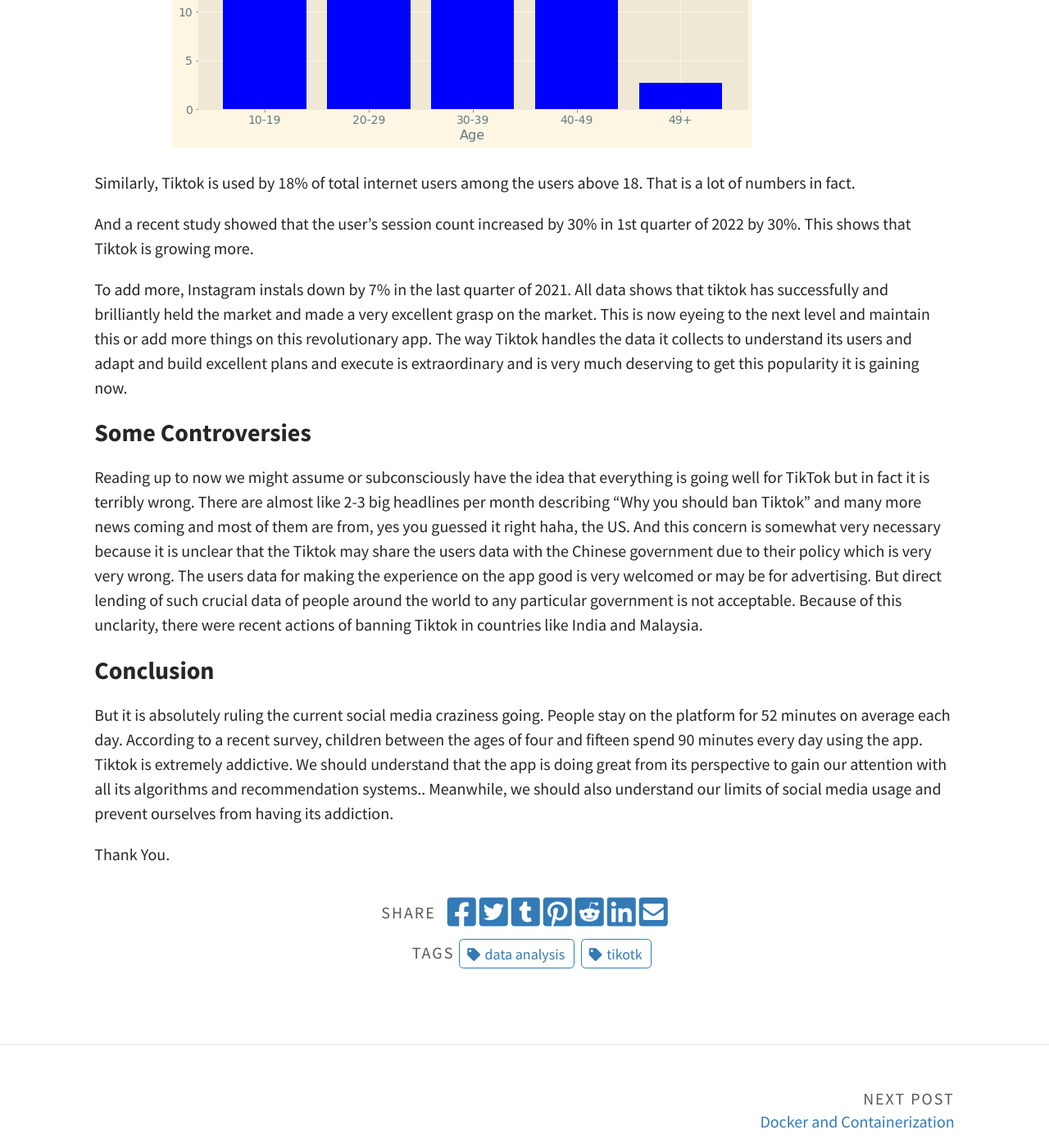
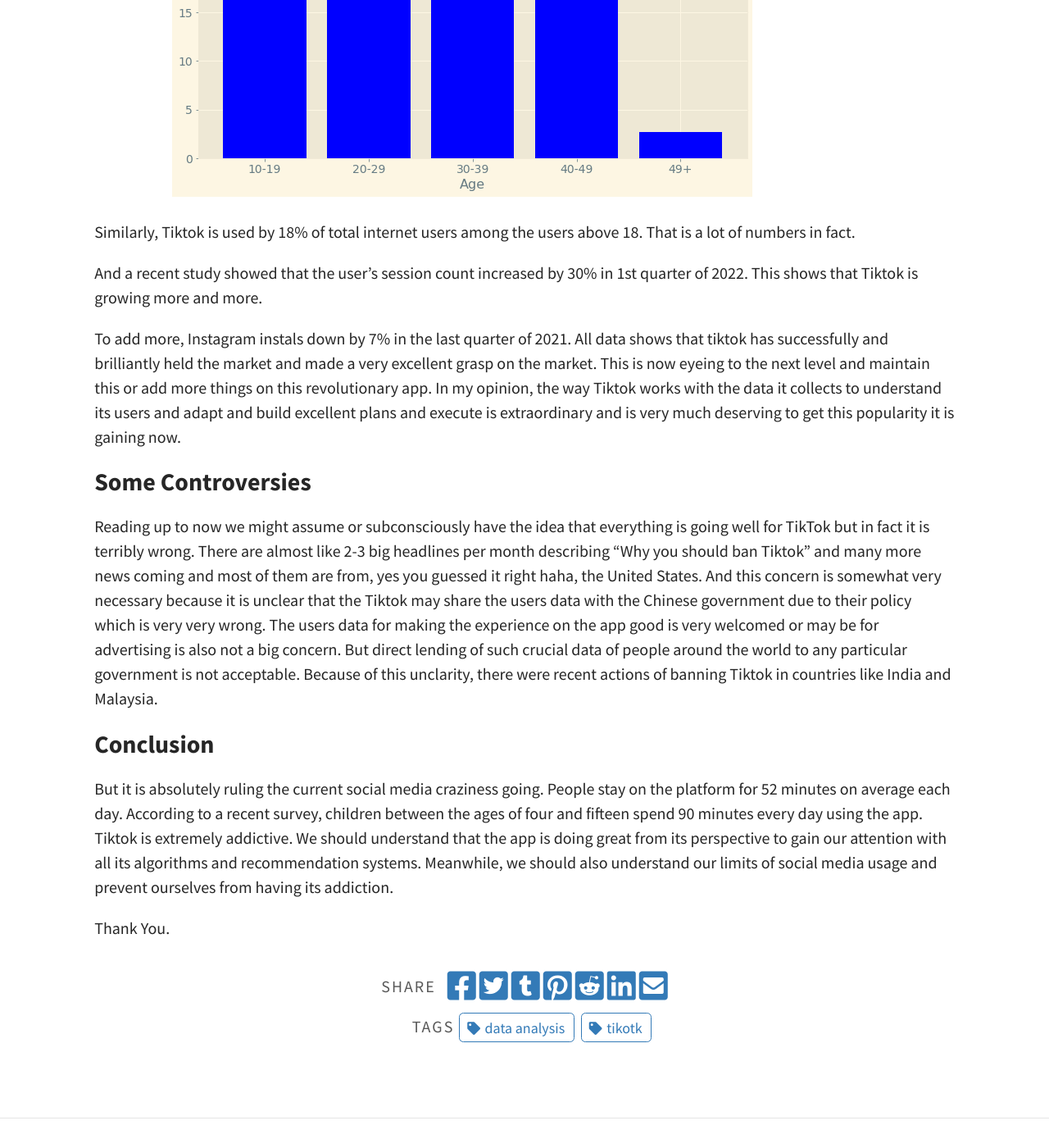
Before and after one commit to 0xmatriksh/blogs, a Jekyll site: the page built from _posts/2022-07-02-tiktok-boom.markdown, in a window 1280 px wide and 1400 px high, scrolled down 3866 px. Shown: the whole window at 82% size. Built offline with Jekyll 4.4.1, drawn with Linux system fonts in a browser that asks for light colours; some of the changed text lies outside the part shown.

```diff
--- a/_config.yml
+++ b/_config.yml
@@ -4,7 +4,8 @@ url: "https://www.kishmatbhattarai.info.np/"
 
 # THEME-SPECIFIC CONFIGURATION
 title: Kishmat Blogs # site's title
-description: "Sharing my thoughts here that pops up randomly" # used by search engines
+description: "Sharing my analysis and thoughts here that pops up randomly" # used by search engines
+keywords: python, data, data analysis, programming
 avatar: assets/img/kishmat.png # Empty for no avatar in navbar
 favicon: assets/img/kishmat.png # Icon displayed in the tab
 
--- a/_includes/default/head.liquid
+++ b/_includes/default/head.liquid
@@ -84,6 +84,9 @@
     <meta property="og:image" content="{{ '/' | absolute_url }}{% if page.thumbnail %}{{ page.thumbnail }}{% else %}{{ page.feature-img | default: site.header_feature_image }}{% endif %}">
     {% unless page.layout == post %}
     <meta property="og:type" content="website" />
+    {%if page.tags %}
+<meta name="keywords" content="{{ page.tags | join: ', ' | escape }}"/>
+{%endif %}
     {% endunless %}
     {% seo %}
 
--- a/_posts/2022-06-16-docker-containerization.markdown
+++ b/_posts/2022-06-16-docker-containerization.markdown
@@ -4,6 +4,7 @@ title: "Docker and Containerization"
 date: 2022-06-16 8:05:22 +0545
 tags: [docker, devops]
 excerpt: "This blog is about how we can implement containeraization with Docker"
+thumbnail: "/assets/img/posts/docker.png"
 # categories: jekyll update
 ---
 
--- a/_posts/2022-07-02-tiktok-boom.markdown
+++ b/_posts/2022-07-02-tiktok-boom.markdown
@@ -43,24 +44,25 @@ And the app has gender users distribution as follows where the females leads mal
 
 ![alt text]({{ '/assets/img/posts/gender.png' | relative_url}}){: .center-image }
 
-While talking about the age demographic distribution of the Tiktok users. It seems 63% of the users are from 10-29 age.
+While talking about the age demographic distribution of the Tiktok users. It seems 63% of the users are from 10-29 age. This shows
+the app is very popular among teenage and youths.
 
 ![alt text]({{ '/assets/img/posts/age.png' | relative_url}}){: .center-image }
 
 Similarly, Tiktok is used by 18% of total internet users among the users above 18. That is a lot of numbers in fact.
 
-And a recent study showed that the user's session count increased by 30% in 1st quarter of 2022 by 30%. This shows that Tiktok is growing more.
+And a recent study showed that the user's session count increased by 30% in 1st quarter of 2022. This shows that Tiktok is growing more and more.
 
 To add more, Instagram instals down by 7% in the last quarter of 2021.
-All data shows that tiktok has successfully and brilliantly held the market and made a very excellent grasp on the market. This is now eyeing to the next level and maintain this or add more things on this revolutionary app. The way Tiktok handles the data it collects to understand its users and adapt and build excellent plans and execute is extraordinary and is very much deserving to get this popularity it is gaining now.
+All data shows that tiktok has successfully and brilliantly held the market and made a very excellent grasp on the market. This is now eyeing to the next level and maintain this or add more things on this revolutionary app. In my opinion, the way Tiktok works with the data it collects to understand its users and adapt and build excellent plans and execute is extraordinary and is very much deserving to get this popularity it is gaining now.
 
 ### Some Controversies
 
-Reading up to now we might assume or subconsciously have the idea that everything is going well for TikTok but in fact it is terribly wrong. There are almost like 2-3 big headlines per month describing “Why you should ban Tiktok” and many more news coming and most of them are from, yes you guessed it right haha, the US. And this concern is somewhat very necessary because it is unclear that the Tiktok may share the users data with the Chinese government due to their policy which is very very wrong. The users data for making the experience on the app good is very welcomed or may be for advertising. But direct lending of such crucial data of people around the world to any particular government is not acceptable. Because of this unclarity, there were recent actions of banning Tiktok in countries like India and Malaysia.
+Reading up to now we might assume or subconsciously have the idea that everything is going well for TikTok but in fact it is terribly wrong. There are almost like 2-3 big headlines per month describing “Why you should ban Tiktok” and many more news coming and most of them are from, yes you guessed it right haha, the United States. And this concern is somewhat very necessary because it is unclear that the Tiktok may share the users data with the Chinese government due to their policy which is very very wrong. The users data for making the experience on the app good is very welcomed or may be for advertising is also not a big concern. But direct lending of such crucial data of people around the world to any particular government is not acceptable. Because of this unclarity, there were recent actions of banning Tiktok in countries like India and Malaysia.
 
 ### Conclusion
 
-But it is absolutely ruling the current social media craziness going. People stay on the platform for 52 minutes on average each day. According to a recent survey, children between the ages of four and fifteen spend 90 minutes every day using the app. Tiktok is extremely addictive. We should understand that the app is doing great from its perspective to gain our attention with all its algorithms and recommendation systems.. Meanwhile, we should also understand our limits of social media usage and prevent ourselves from having its addiction.
+But it is absolutely ruling the current social media craziness going. People stay on the platform for 52 minutes on average each day. According to a recent survey, children between the ages of four and fifteen spend 90 minutes every day using the app. Tiktok is extremely addictive. We should understand that the app is doing great from its perspective to gain our attention with all its algorithms and recommendation systems. Meanwhile, we should also understand our limits of social media usage and prevent ourselves from having its addiction.
 
 Thank You.
 
```
Also changed, not shown: other parts of _posts/2022-07-02-tiktok-boom.markdown (+3 -2 lines), _includes/blog/blog.liquid (+1 -7 lines).
